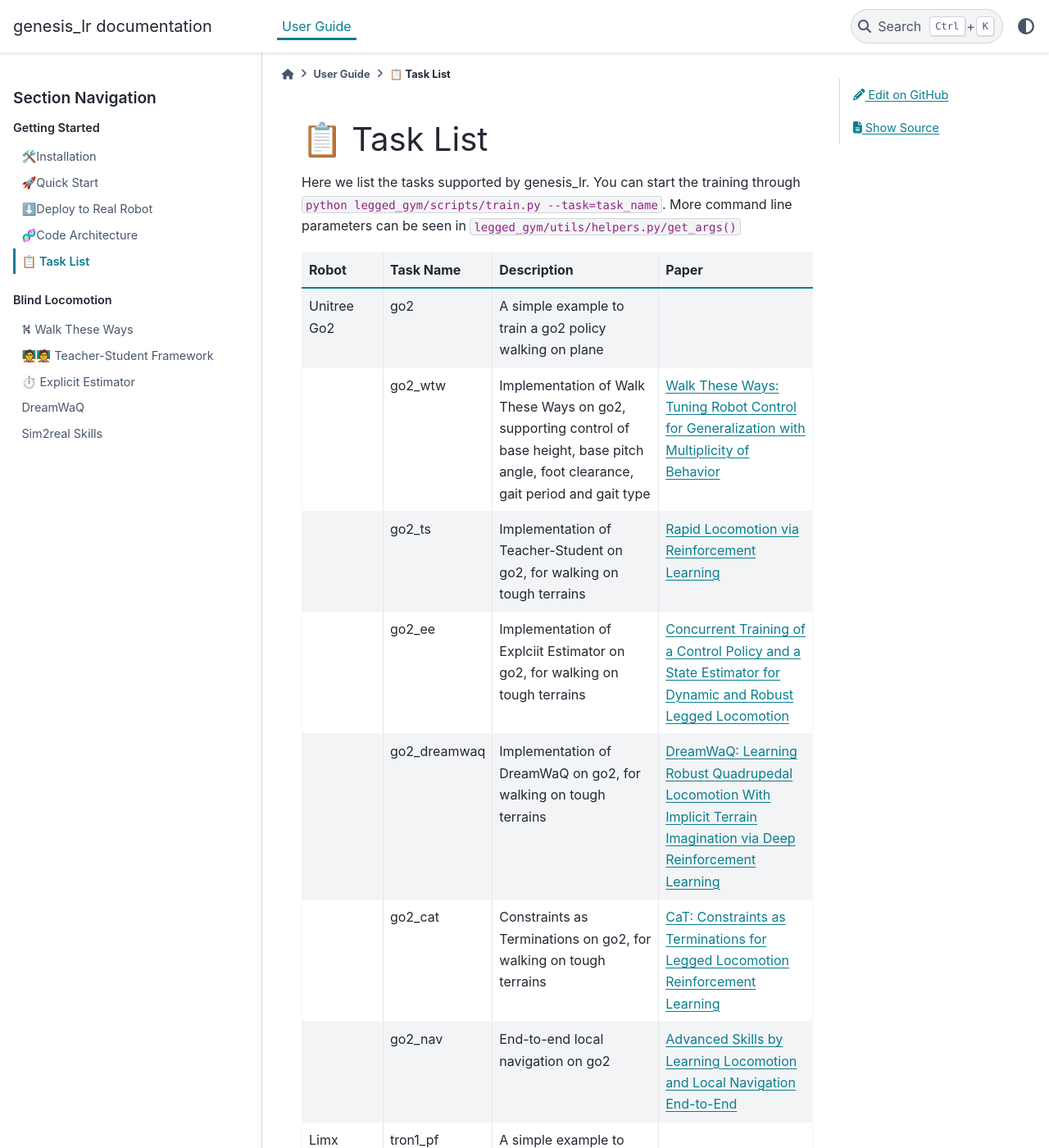
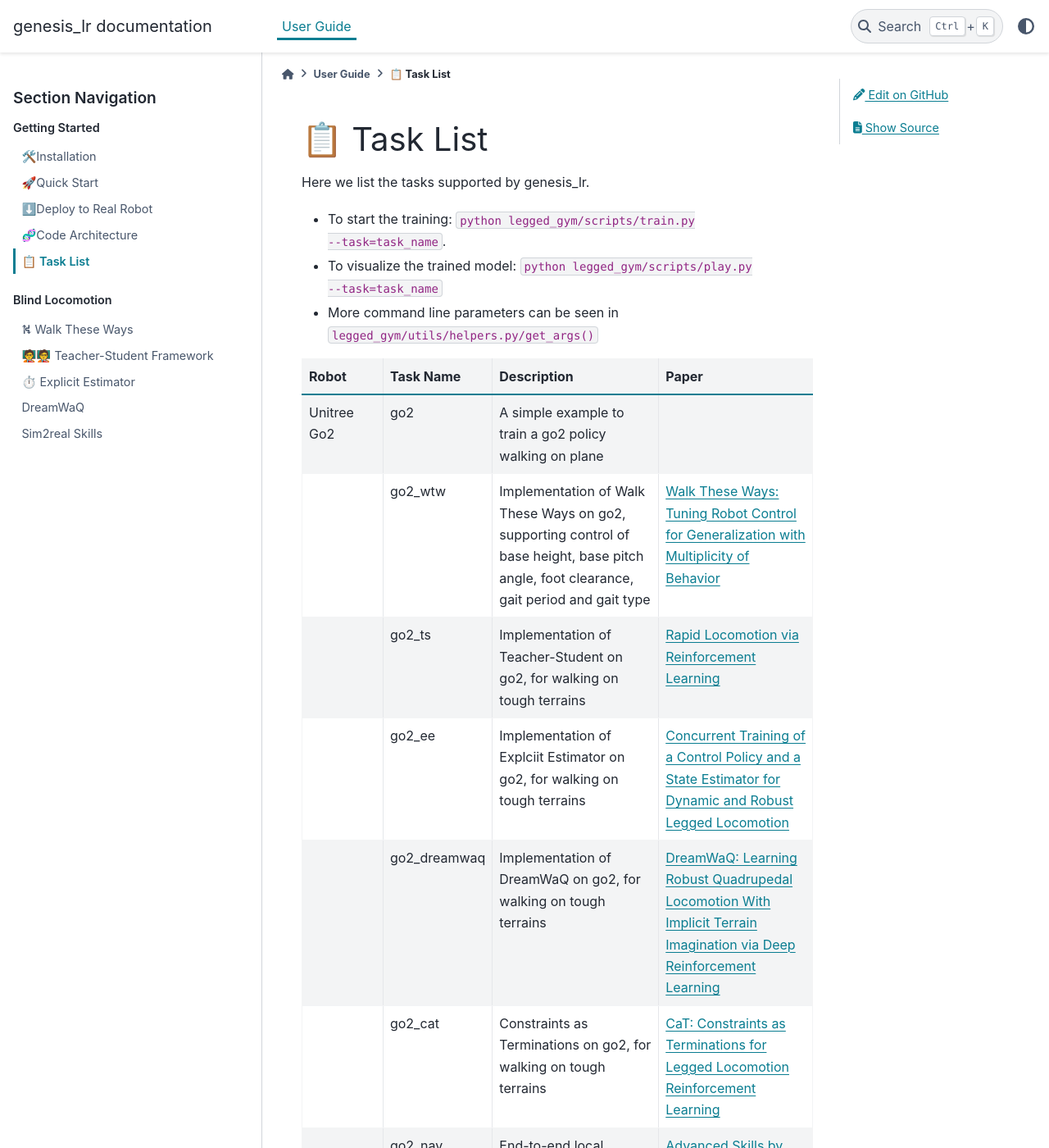
Before and after one commit to lupinjia/genesis_lr_doc, a Sphinx documentation site: the page built from source/user_guide/getting_started/task_list.md, in a window 1280 px wide and 1400 px high. Shown: the whole window at 82% size. Built offline with Sphinx 7.4.7 and the PyData theme 0.15.4, drawn with Linux system fonts in a browser that asks for light colours; some of the changed text lies outside the part shown.

Commit message:
update readme for new repo name

```diff
--- a/source/user_guide/getting_started/task_list.md
+++ b/source/user_guide/getting_started/task_list.md
@@ -1,6 +1,10 @@
 # 📋 Task List
 
-Here we list the tasks supported by genesis_lr. You can start the training through `python legged_gym/scripts/train.py --task=task_name`. More command line parameters can be seen in `legged_gym/utils/helpers.py/get_args()`
+Here we list the tasks supported by genesis_lr.
+
+- To start the training: `python legged_gym/scripts/train.py --task=task_name`.
+- To visualize the trained model: `python legged_gym/scripts/play.py --task=task_name`
+- More command line parameters can be seen in `legged_gym/utils/helpers.py/get_args()`
 
 | Robot | Task Name | Description | Paper |
 | ----- | ---- | ----------- | -----------|
@@ -11,5 +15,6 @@
 |       | go2_dreamwaq | Implementation of DreamWaQ on go2, for walking on tough terrains | [DreamWaQ: Learning Robust Quadrupedal Locomotion With Implicit Terrain Imagination via Deep Reinforcement Learning](https://arxiv.org/abs/2301.10602) |
 |       | go2_cat | Constraints as Terminations on go2, for walking on tough terrains | [CaT: Constraints as Terminations for Legged Locomotion Reinforcement Learning](https://constraints-as-terminations.github.io/) |
 |       | go2_nav | End-to-end local navigation on go2 | [Advanced Skills by Learning Locomotion and Local Navigation End-to-End](https://arxiv.org/abs/2209.12827) |
+|       | go2_cts | Implementation of Concurrent Teacher Student framework | [CTS: Concurrent Teacher-Student Reinforcement Learning for Legged Locomotion](https://clearlab-sustech.github.io/concurrentTS/) |
 | Limx TRON1_PF | tron1_pf | A simple example to train a tron1_pf policy walking on plane | |
 |       | tron1_pf_ee | Implementation of Explciit Estimator on tron1_pf, for walking on tough terrains | [Concurrent Training of a Control Policy and a State Estimator for Dynamic and Robust Legged Locomotion](https://arxiv.org/abs/2202.05481) |
```
Also changed, not shown: source/index.md (+4 -2 lines), source/user_guide/index.md (+1 -0 lines), source/user_guide/blind_locomotion/concurrent_teacher_student.md (added).
